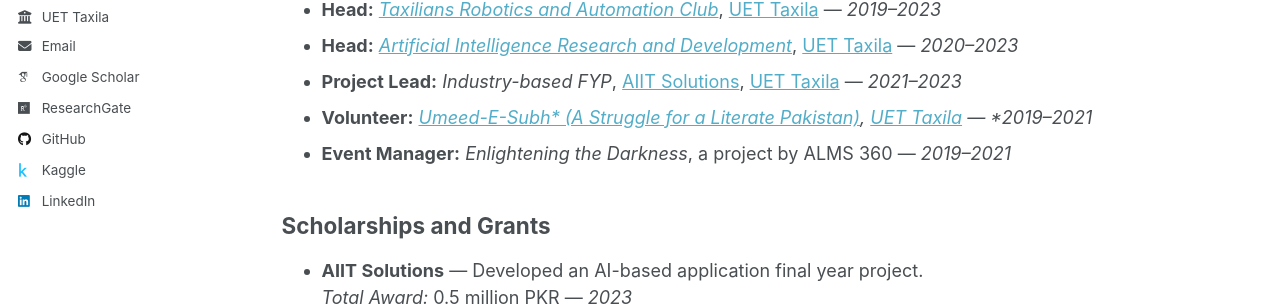
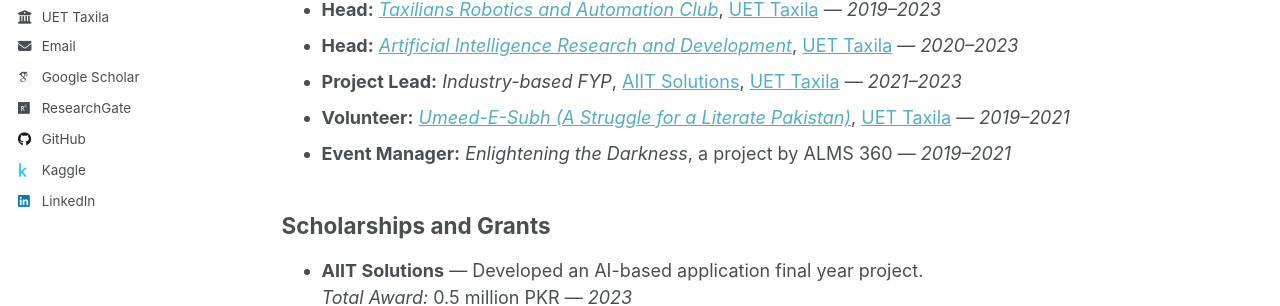
Before and after one commit to MuhammadFaizan99/MuhammadFaizan99.github.io, a Jekyll site: the page built from _pages/awards.md, in a window 1280 px wide and 1233 px high. Shown: the part 418-724 px from the top of the window. Built offline with Jekyll 4.4.1, drawn with Linux system fonts in a browser that asks for light colours; some web fonts are replaced; a script that is not in the unit is left out.

```diff
--- a/_pages/awards.md
+++ b/_pages/awards.md
@@ -20,7 +20,7 @@ redirect_from:
 - **Head:** *[Taxilians Robotics and Automation Club](https://trac.com.pk/)*, [UET Taxila](https://www.uettaxila.edu.pk) — *2019–2023*
 - **Head:** *[Artificial Intelligence Research and Development](https://www.linkedin.com/in/artificial-intelligence-research-and-development-society-uet-taxila-7401b2224/?originalSubdomain=pk)*, [UET Taxila](https://www.uettaxila.edu.pk) — *2020–2023*
 - **Project Lead:** *Industry-based FYP*, [AIIT Solutions](https://aiitsolutions.com/), [UET Taxila](https://www.uettaxila.edu.pk) — *2021–2023*
-- **Volunteer:** *[Umeed-E-Subh* (A Struggle for a Literate Pakistan)](https://www.linkedin.com/company/umeed-e-subh-uet-taxila/?originalSubdomain=pk), [UET Taxila](https://www.uettaxila.edu.pk) — *2019–2021*
+- **Volunteer:** *[Umeed-E-Subh (A Struggle for a Literate Pakistan)](https://www.linkedin.com/company/umeed-e-subh-uet-taxila/?originalSubdomain=pk)*, [UET Taxila](https://www.uettaxila.edu.pk) — *2019–2021*
 - **Event Manager:** *Enlightening the Darkness*, a project by ALMS 360 — *2019–2021*
 
 ## Scholarships and Grants
```
